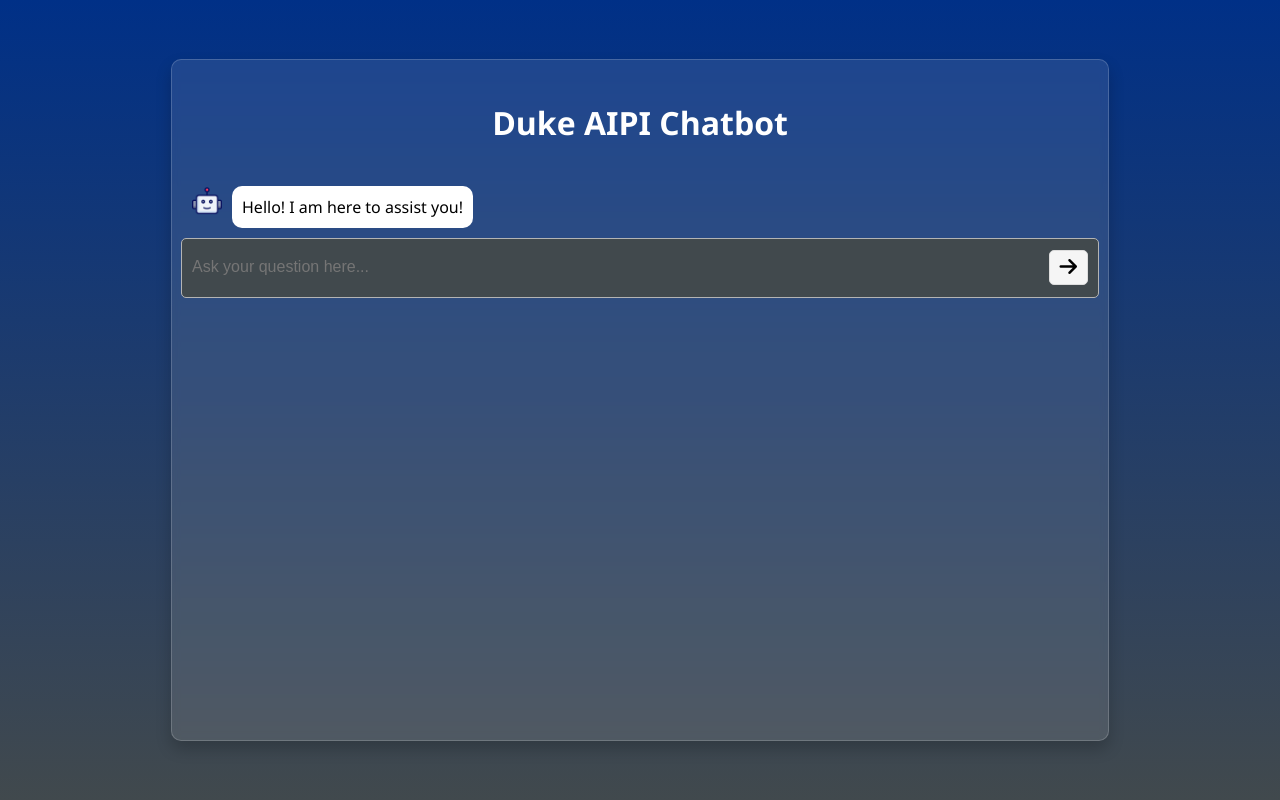
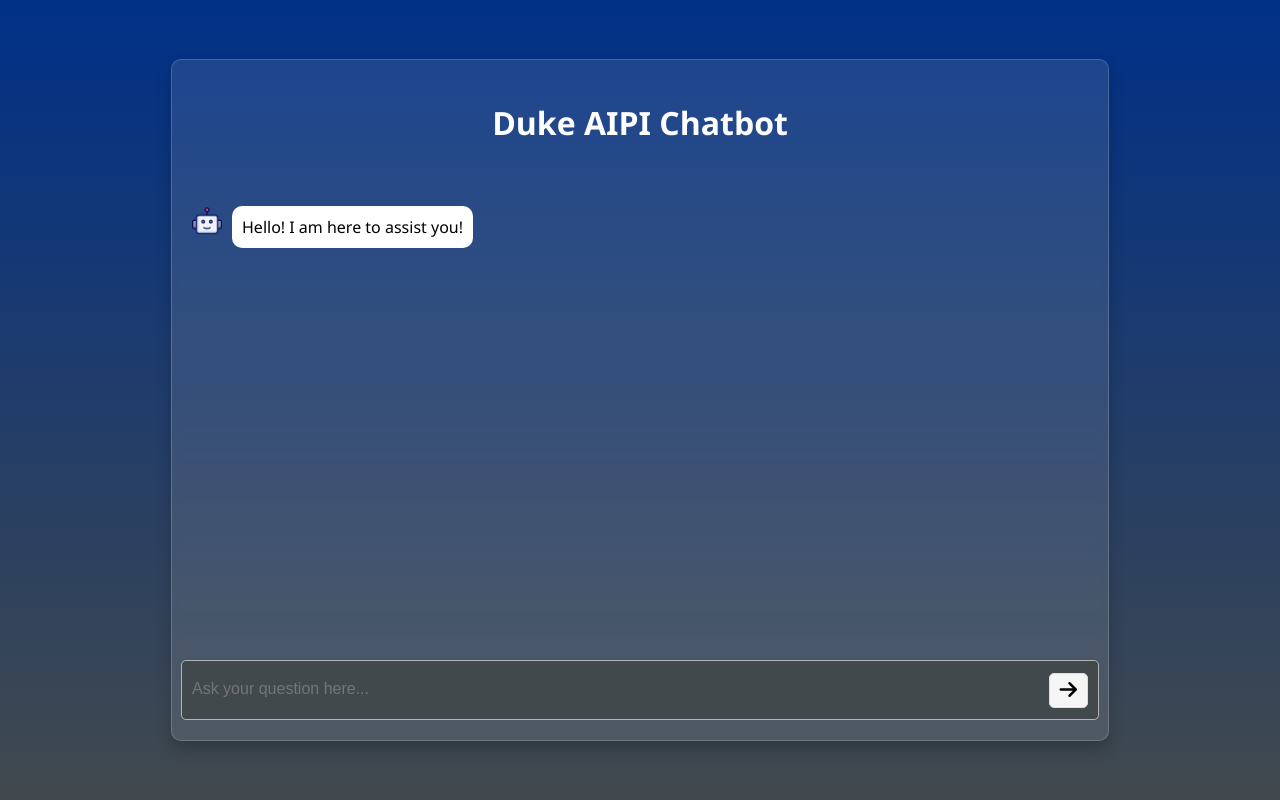
Before and after one commit to tommymmcguire/Duke-AI-MEng-chatbot, a Flask app: page / in a window 1280 px wide. Run offline with Flask 3, Linux system fonts and the light colour scheme.

Commit message:
Frontend visuals complete

```diff
--- a/app/static/css/style.css
+++ b/app/static/css/style.css
@@ -33,7 +33,7 @@ body, html {
     display: flex;
     flex-direction: column;
     align-items: center;
-    justify-content: flex-start;
+    justify-content: space-between;
 }
 
 .main-container::-webkit-scrollbar {
@@ -62,6 +62,14 @@ body, html {
 /* Optional: Styling the track (part the thumb slides within) */
 .chat-container::-webkit-scrollbar-track {
     background-color: transparent; /* Clear/transparent track */
+}
+
+.title-and-chat-container {
+    display: flex;
+    flex-direction: column;
+    width: 100%;
+    gap: 20px;
+    overflow-y: auto;
 }
 
 .chat-container {
--- a/app/templates/index.html
+++ b/app/templates/index.html
@@ -9,10 +9,12 @@
 <body>
     <div class="page-container">
         <div class="main-container">
-            <h1>Duke AIPI Chatbot</h1>
-            <div class="chat-container" id="chatContainer">
-                <div class="results-container" id="results-container">
-                    <div class="loader" id="loader" style="display: none;"></div>
+            <div class="title-and-chat-container">
+                <h1>Duke AIPI Chatbot</h1>
+                <div class="chat-container" id="chatContainer">
+                    <div class="results-container" id="results-container">
+                        <div class="loader" id="loader" style="display: none;"></div>
+                    </div>
                 </div>
             </div>
             <div class="input-container">
```
